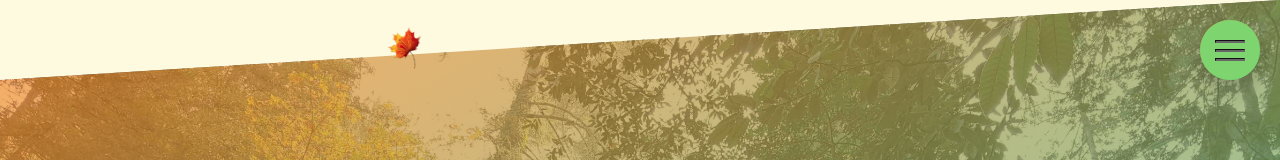
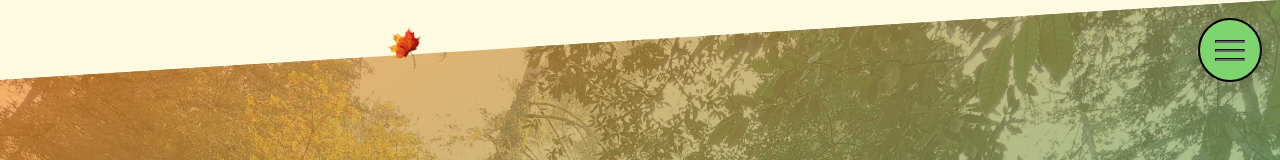
Before and after one commit to IllSmithDa/portfolio2, a React (Vite) app: page / in a window 1280 px wide. In both pictures the pointer is over the element 1230 px from the left and 50 px from the top of the page. Shown: the top 160 px of the page. Built offline with nearby package versions, Linux system fonts and the light colour scheme.

Commit message:
added tabIndex and aria label to div btn

```diff
--- a/src/pages/Home/section/NavButton/NavButton.scss
+++ b/src/pages/Home/section/NavButton/NavButton.scss
@@ -16,9 +16,11 @@
   cursor: pointer;
   background-image: linear-gradient(120deg, transparent 50%, transparent 50%, $light-green 50%);
   background-size: 220%;
-  &:hover {
+  &:hover,
+  &:active {
     background-position: 100%;
     box-shadow: $default-shadow;
+    outline: 2px solid #000;
   }
   .hamburger-menu {
     @include flexCenter;
--- a/src/pages/Home/section/NavButton/NavButton.tsx
+++ b/src/pages/Home/section/NavButton/NavButton.tsx
@@ -59,11 +59,18 @@ export default function NavButton() {
   }, [initState, menuState])
 
 
+  // https://stackoverflow.com/questions/905222/prevent-form-submission-on-enter-key-press
+  // https://stackoverflow.com/questions/13637223/how-do-you-make-a-div-tabbable
   return (
     <section className="nav-container"
       tabIndex={0}
       aria-label='navigation button'
       onClick={() => { dispatch(toggleMenuState()); }}
+      onKeyDown={(keyEvent) => {
+        if (keyEvent.key === 'Enter') {
+          dispatch(toggleMenuState());
+        }
+      }}
     >
       <section id="hamburger-menu" className="hamburger-menu">
         <hr id="line1" className="default-line" />
```
